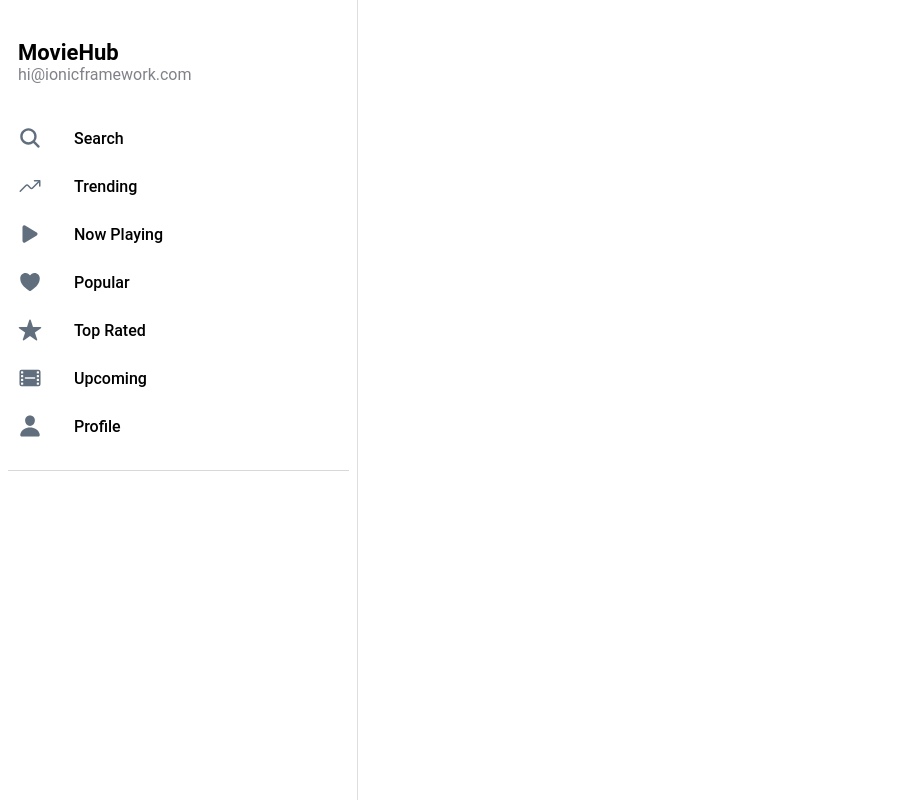
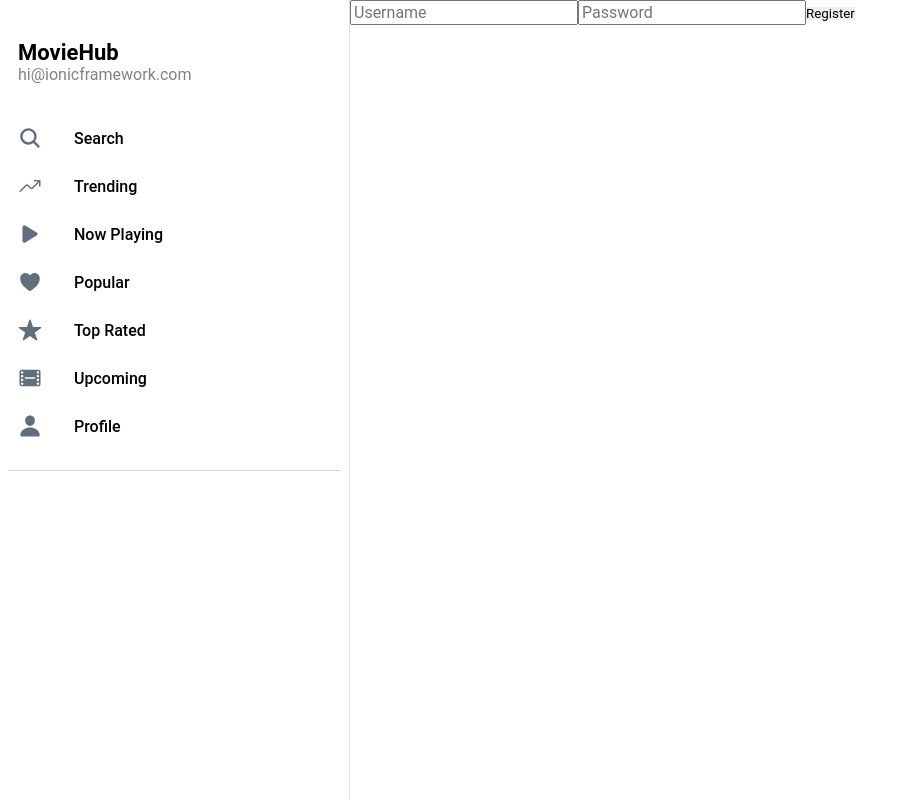
Before and after one commit to Katussska/MovieHub-2.0, a React (Create React App) app in the folder frontend/: page /register in a window 1280 px wide. Shown: the whole page, without its empty margins (0-900 px from the left). Built offline with nearby package versions, Linux system fonts and the light colour scheme.

Commit message:
workin on login, registration

```diff
--- a/frontend/src/App.tsx
+++ b/frontend/src/App.tsx
@@ -9,6 +9,8 @@ import { IonReactRouter } from '@ionic/react-router';
 import { Redirect, Route } from 'react-router-dom';
 import Menu from './components/Menu';
 import Page from './pages/Page';
+import Login from './components/Login';
+import Register from './components/Register';
 
 /* Core CSS required for Ionic components to work properly */
 import '@ionic/react/css/core.css';
@@ -39,7 +41,13 @@ const App: React.FC = () => {
           <Menu />
           <IonRouterOutlet id="main">
             <Route path="/" exact={true}>
-              <Redirect to="/page/Trending" />
+              <Redirect to="/login" />
+            </Route>
+            <Route path="/login" exact={true}>
+              <Login />
+            </Route>
+            <Route path="/register" exact={true}>
+              <Register />
             </Route>
             <Route path="/page/:name" exact={true}>
               <Page />
--- a/frontend/src/components/FilmCart.css
+++ b/frontend/src/components/FilmCart.css
@@ -6,6 +6,12 @@
     align-items: center;
     justify-self: center;
     padding-bottom: 15px;
+    cursor: pointer;
+    transition: box-shadow 0.3s ease;
+}
+
+.StyledCard:hover {
+    box-shadow: 0 0 10px 4px #428CFFFF;
 }
 
 .StyledTitle {
--- /dev/null
+++ b/frontend/src/components/Login.tsx
@@ -0,0 +1,31 @@
+import React, { useState } from 'react';
+
+const Login: React.FC = () => {
+  const [username, setUsername] = useState('');
+  const [password, setPassword] = useState('');
+
+  const handleSubmit = (event: React.FormEvent) => {
+    event.preventDefault();
+    // Handle login logic here
+  };
+
+  return (
+    <form onSubmit={handleSubmit}>
+      <input
+        type="text"
+        value={username}
+        onChange={(e) => setUsername(e.target.value)}
+        placeholder="Username"
+      />
+      <input
+        type="password"
+        value={password}
+        onChange={(e) => setPassword(e.target.value)}
+        placeholder="Password"
+      />
+      <button type="submit">Login</button>
+    </form>
+  );
+};
+
+export default Login;
--- a/frontend/src/components/Menu.css
+++ b/frontend/src/components/Menu.css
@@ -1,3 +1,7 @@
+ion-menu {
+    max-width: 350px;
+}
+
 ion-menu ion-content {
     --background: var(--ion-item-background, var(--ion-background-color, #fff));
 }
--- /dev/null
+++ b/frontend/src/components/Register.tsx
@@ -0,0 +1,31 @@
+import React, { useState } from 'react';
+
+const Register: React.FC = () => {
+  const [username, setUsername] = useState('');
+  const [password, setPassword] = useState('');
+
+  const handleSubmit = (event: React.FormEvent) => {
+    event.preventDefault();
+    // Handle registration logic here
+  };
+
+  return (
+    <form onSubmit={handleSubmit}>
+      <input
+        type="text"
+        value={username}
+        onChange={(e) => setUsername(e.target.value)}
+        placeholder="Username"
+      />
+      <input
+        type="password"
+        value={password}
+        onChange={(e) => setPassword(e.target.value)}
+        placeholder="Password"
+      />
+      <button type="submit">Register</button>
+    </form>
+  );
+};
+
+export default Register;
--- a/frontend/src/pages/Page.tsx
+++ b/frontend/src/pages/Page.tsx
@@ -23,6 +23,10 @@ const Page: React.FC = () => {
       genres: string[];
     }[]
   >([]);
+
+  useEffect(() => {
+    window.scrollTo(0, 0);
+  }, [name]);
 
   useEffect(() => {
     const getData = async () => {
```
